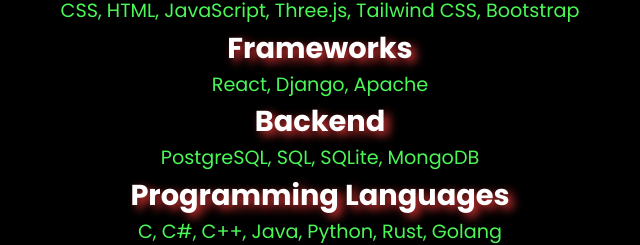
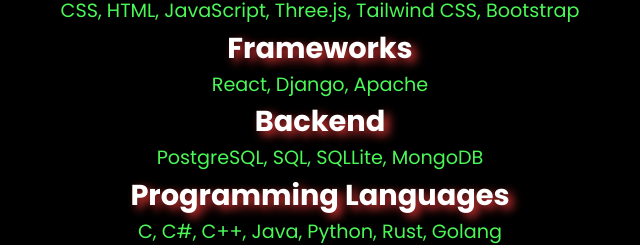
Before and after one commit to PythonWTFFF/portfolio1.0, a plain HTML site: page index.html in a window 1280 px wide. Shown: the part 1895-2140 px from the top of the page, 320-960 px from the left. Drawn offline with nearby package versions, Linux system fonts and the light colour scheme.

Commit message:
Update index.html

```diff
--- a/index.html
+++ b/index.html
@@ -104,7 +104,7 @@
             </div>
             <div class="skills-category">
                 <h3>Backend</h3>
-                <p>PostgreSQL, SQL, SQLite, MongoDB</p>
+                <p>PostgreSQL, SQL, SQLLite, MongoDB</p>
             </div>
             <div class="skills-category">
                 <h3>Programming Languages</h3>
```
